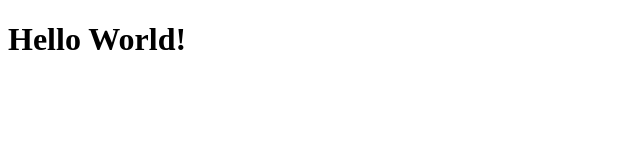
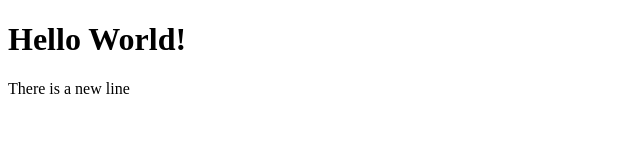
Before and after one commit to cvoorber/ppoddemo, a plain HTML site: page index.html in a window 1280 px wide. Shown: the whole page, without its empty margins (0-640 px from the left). Drawn offline with Linux system fonts and the light colour scheme.

Commit message:
Adding a new line

```diff
--- a/index.html
+++ b/index.html
@@ -5,5 +5,6 @@
 </head>
 <body>
 	<h1>Hello World!</h1>
+	<p>There is a new line</p>
 </body>
 </html>
```
